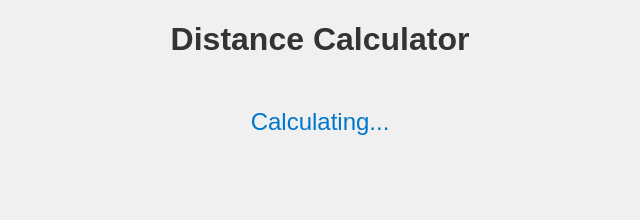
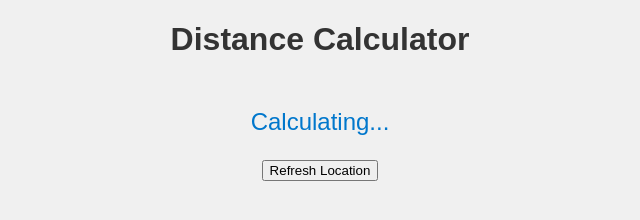
Before and after one commit to xredon/Geo, a plain HTML site: page index.html in a window 1280 px wide. Shown: the whole page, without its empty margins (320-960 px from the left). Drawn offline with Linux system fonts and the light colour scheme.

Commit message:
afegir botó de refresc

```diff
--- a/index.html
+++ b/index.html
@@ -9,6 +9,7 @@
     <h1>Distance Calculator</h1>
     <p id="distance">Calculating...</p>
     <p id="congratsMessage"></p>
+    <button id="refreshButton">Refresh Location</button>
 
     <script src="script.js"></script>
 </body>
```
